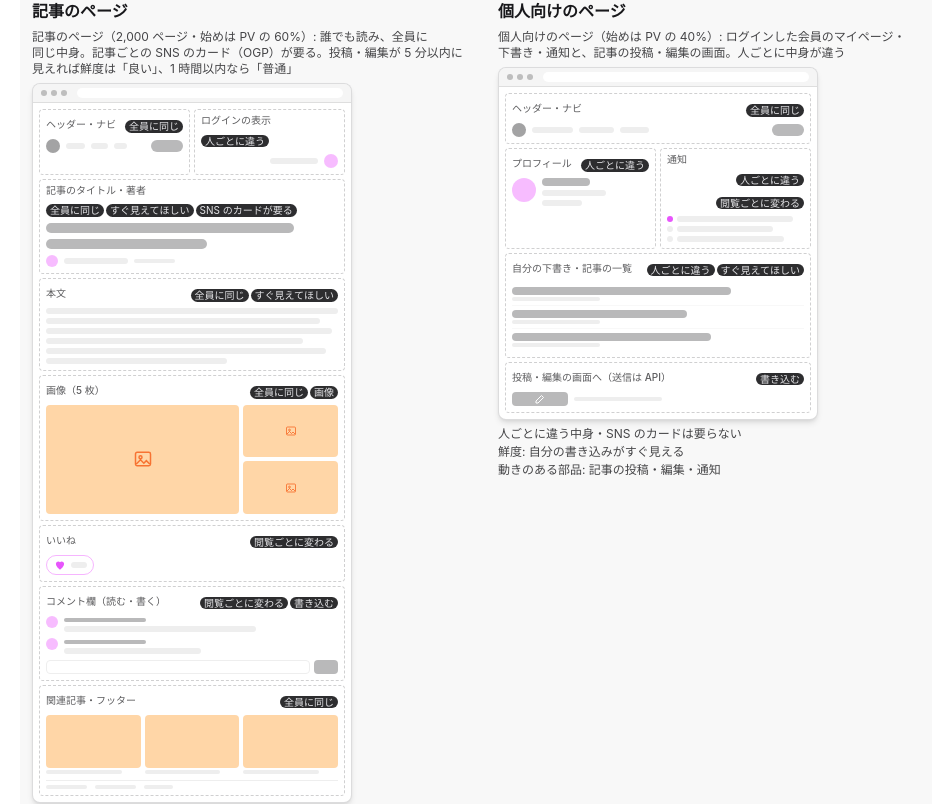
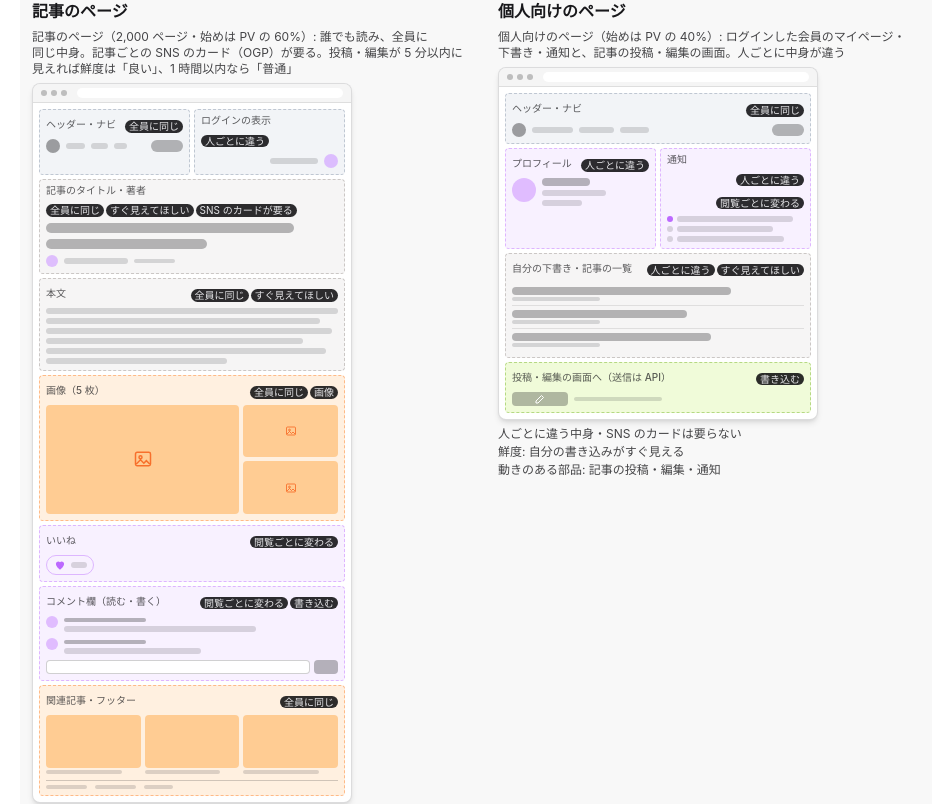
Before and after one commit to Daiius/infra-supra, a React (Vite) app in the folder packages/web/: page / in a window 1280 px wide. Shown: the part 380-1184 px from the top of the page, without its empty margins (148-1080 px from the left). Built offline with nearby package versions, Linux system fonts and the light colour scheme.

Commit message:
シナリオの見取り図の区画に、種類の系統ごとの淡い地を付ける
描き方の色と取り違えないよう、テーマの色を避けて破線の枠と淡い地にし、人の部品は紫に替える。

```diff
--- a/packages/web/src/page-wireframes.tsx
+++ b/packages/web/src/page-wireframes.tsx
@@ -11,7 +11,7 @@ import {
   type scenarioWireframes,
 } from 'game';
 import type { CSSProperties } from 'react';
-import { RegionSkeleton } from './region-skeleton.tsx';
+import { KIND_TONE, RegionSkeleton } from './region-skeleton.tsx';
 
 export type ResolvedPage = ReturnType<typeof pageWireframes>[number];
 
@@ -140,8 +140,8 @@ function NeedTag({ need }: { need: RegionNeed }) {
 
 /**
  * シナリオの説明のページの見取り図（D-113）。フレームワークに依らず、区画が何で、何が要るかを札で出す（作られ方は出さない）。
- * 選択のカードの見取り図（区画の枠と塗りが作られ方の色）と見分けるため、区画の枠は破線の灰色・白地のままにし、色は区画の中の
- * スケルトン（種類 RegionKind ごと。本物のページに近い見た目。飾りなので aria-hidden）の画像・人の部分にだけ付ける（D-113 の追記）。
+ * 選択のカードの見取り図（はっきりした地と実線の枠が作られ方の色）と見分けるため、区画は破線の枠と、種類（RegionKind）の系統ごとの
+ * より淡い地（KIND_TONE。テーマの色でない Tailwind の色）で描く。中は種類ごとのスケルトン（本物のページに近い見た目。飾りなので aria-hidden）（D-113 の追記）。
  * 区画の名前と要件の札は区画の上の行に並べる（札が中身に重ならないように）。
  * ページはブラウザの窓の形の小さい図（広い画面で 320px 幅）で、広い画面では横に並べる。呼ぶ側で灰色の帯に載せ、窓を白く浮かせる。
  */
@@ -196,7 +196,7 @@ export function ScenarioWireframes({
                       key={r.id}
                       data-region={r.id}
                       title={`${r.label}: ${r.needs.map((n) => REGION_NEEDS[n].short).join('・')}`}
-                      className={`${r.width === 'half' ? 'col-span-1' : 'col-span-2'} flex min-w-0 flex-col gap-1 rounded border border-dashed border-base-content/20 px-1.5 pt-1 pb-1.5`}
+                      className={`${r.width === 'half' ? 'col-span-1' : 'col-span-2'} flex min-w-0 flex-col gap-1 rounded border border-dashed px-1.5 pt-1 pb-1.5 ${KIND_TONE[r.kind ?? 'body']}`}
                     >
                       {/* 区画の名前と要件の札を上の行に並べる（狭い区画では札が次の行へ折り返す） */}
                       <span className="flex flex-wrap items-center justify-between gap-x-1 gap-y-0.5">
--- a/packages/web/src/region-skeleton.tsx
+++ b/packages/web/src/region-skeleton.tsx
@@ -1,10 +1,10 @@
 // シナリオの説明の見取り図の区画を、本物のページに近いスケルトンで描く（D-113 の追記）。
 // 区画の種類（RegionKind）はシナリオのデータ。静的な塊で描き、動きは付けない
 // （daisyUI の skeleton は光る動きがあるので使わない）。飾りなので呼ぶ側で aria-hidden にする。
-// 色: 文字の行・見出し・ボタンは中立の灰色（見出しとボタンは濃く）。画像は橙、人（アバター・いいね・未読の印）は赤紫の淡い塗り。
-// ページの描き方・作られ方の色（daisyUI の success・info・warning・secondary・accent・primary・error）と意味が重ならないよう、
-// テーマの色ではなく Tailwind の色（orange・fuchsia）を使い、区画の枠や地ではなく中の小さい部品にだけ塗る。
-// 不透明度つきの塗りなので、明るい地・暗い地のどちらでも読める。
+// 色: 文字の行・見出し・ボタンは中立の灰色（見出しとボタンは濃く）。画像は橙、人（アバター・いいね・未読の印）は紫の淡い塗り。
+// 区画の地は種類の系統ごとの淡い色（KIND_TONE）。ページの描き方・作られ方の色（daisyUI の success・info・warning・
+// secondary・accent・primary・error。はっきりした地と実線の枠）と取り違えないよう、テーマの色ではなく Tailwind の色を
+// より淡く・破線の枠で使い、info（水色）・secondary（桃色）に近い色相は避ける。不透明度つきなので暗い地でも読める。
 import type { RegionKind } from 'game';
 import type { ReactNode } from 'react';
 
@@ -12,7 +12,7 @@ import type { ReactNode } from 'react';
 function Bar({
   w,
   h = 'h-1.5',
-  tone = 'bg-base-300',
+  tone = 'bg-base-content/15',
 }: {
   w: number;
   h?: string;
@@ -28,7 +28,7 @@ function Bar({
 
 function Dot({
   size = 'h-3 w-3',
-  tone = 'bg-base-300',
+  tone = 'bg-base-content/15',
 }: {
   size?: string;
   tone?: string;
@@ -43,8 +43,8 @@ const ICON = 'shrink-0 text-base-content/35';
 const MEDIA = 'bg-orange-400/35';
 const MEDIA_ICON = 'shrink-0 text-orange-600/70';
 /** 人（アバター・いいね・未読の印）の塗りと絵柄。 */
-const PERSON = 'bg-fuchsia-400/45';
-const PERSON_ICON = 'shrink-0 text-fuchsia-500/80';
+const PERSON = 'bg-purple-400/45';
+const PERSON_ICON = 'shrink-0 text-purple-500/80';
 /** 見出しの棒。 */
 const HEADING = 'bg-base-content/30';
 
@@ -109,7 +109,7 @@ function SearchIcon() {
 function Input({ className = 'h-3.5' }: { className?: string }) {
   return (
     <span
-      className={`block min-w-0 flex-1 rounded border border-base-300 bg-base-100 ${className}`}
+      className={`block min-w-0 flex-1 rounded border border-base-content/20 bg-base-100 ${className}`}
     />
   );
 }
@@ -194,9 +194,9 @@ const SKELETON: Record<RegionKind, () => ReactNode> = {
   ),
   likes: () => (
     <Row>
-      <span className="flex items-center gap-1 rounded-full border border-fuchsia-400/50 px-1.5 py-0.5">
+      <span className="flex items-center gap-1 rounded-full border border-purple-400/50 px-1.5 py-0.5">
         <HeartIcon />
-        <span className="block h-1.5 w-4 rounded-full bg-base-300" />
+        <span className="block h-1.5 w-4 rounded-full bg-base-content/15" />
       </span>
     </Row>
   ),
@@ -227,7 +227,7 @@ const SKELETON: Record<RegionKind, () => ReactNode> = {
           </span>
         ))}
       </span>
-      <span className="flex gap-2 border-t border-base-300 pt-1">
+      <span className="flex gap-2 border-t border-base-content/20 pt-1">
         <Bar w={14} h="h-1" />
         <Bar w={14} h="h-1" />
         <Bar w={10} h="h-1" />
@@ -235,7 +235,7 @@ const SKELETON: Record<RegionKind, () => ReactNode> = {
     </Stack>
   ),
   footer: () => (
-    <span className="flex gap-2 border-t border-base-300 pt-1">
+    <span className="flex gap-2 border-t border-base-content/20 pt-1">
       <Bar w={14} h="h-1" />
       <Bar w={14} h="h-1" />
       <Bar w={10} h="h-1" />
@@ -246,8 +246,8 @@ const SKELETON: Record<RegionKind, () => ReactNode> = {
       <Dot size="h-6 w-6" tone={PERSON} />
       <Stack>
         <span className={`block h-2 w-12 rounded-full ${HEADING}`} />
-        <span className="block h-1.5 w-16 rounded-full bg-base-300" />
-        <span className="block h-1.5 w-10 rounded-full bg-base-300" />
+        <span className="block h-1.5 w-16 rounded-full bg-base-content/15" />
+        <span className="block h-1.5 w-10 rounded-full bg-base-content/15" />
       </Stack>
     </span>
   ),
@@ -257,7 +257,7 @@ const SKELETON: Record<RegionKind, () => ReactNode> = {
         <Row key={i} gap="gap-1">
           <Dot
             size="h-1.5 w-1.5"
-            tone={i === 0 ? 'bg-fuchsia-500/80' : 'bg-base-300'}
+            tone={i === 0 ? 'bg-purple-500/80' : 'bg-base-content/15'}
           />
           <Bar w={w} />
         </Row>
@@ -269,7 +269,7 @@ const SKELETON: Record<RegionKind, () => ReactNode> = {
       {[75, 60, 68].map((w, i) => (
         <span
           key={i}
-          className="flex flex-col gap-0.5 border-b border-base-200 py-1 last:border-b-0"
+          className="flex flex-col gap-0.5 border-b border-base-content/10 py-1 last:border-b-0"
         >
           <Bar w={w} h="h-2" tone={HEADING} />
           <Bar w={30} h="h-1" />
@@ -281,7 +281,7 @@ const SKELETON: Record<RegionKind, () => ReactNode> = {
     <Stack>
       {[0, 1].map((i) => (
         <Row key={i} gap="gap-1">
-          <span className="block h-1.5 w-8 shrink-0 rounded-full bg-base-300" />
+          <span className="block h-1.5 w-8 shrink-0 rounded-full bg-base-content/15" />
           <Input />
         </Row>
       ))}
@@ -300,18 +300,18 @@ const SKELETON: Record<RegionKind, () => ReactNode> = {
     </Row>
   ),
   table: () => (
-    <span className="flex flex-col overflow-hidden rounded border border-base-300">
+    <span className="flex flex-col overflow-hidden rounded border border-base-content/20">
       {[0, 1, 2, 3].map((row) => (
         <span
           key={row}
-          className={`grid grid-cols-4 gap-1.5 px-1 py-1 ${row === 0 ? 'bg-base-300' : 'border-t border-base-200'}`}
+          className={`grid grid-cols-4 gap-1.5 px-1 py-1 ${row === 0 ? 'bg-base-content/15' : 'border-t border-base-content/10'}`}
         >
           {[0, 1, 2, 3].map((c) => (
             <Bar
               key={c}
               w={[90, 70, 60, 40][(c + row) % 4]!}
               h="h-1"
-              tone={row === 0 ? HEADING : 'bg-base-300'}
+              tone={row === 0 ? HEADING : 'bg-base-content/15'}
             />
           ))}
         </span>
@@ -321,7 +321,7 @@ const SKELETON: Record<RegionKind, () => ReactNode> = {
   search: () => (
     <Stack>
       <Row gap="gap-1">
-        <span className="flex h-3.5 min-w-0 flex-1 items-center rounded border border-base-300 bg-base-100 px-1">
+        <span className="flex h-3.5 min-w-0 flex-1 items-center rounded border border-base-content/20 bg-base-100 px-1">
           <SearchIcon />
         </span>
         <Button w="w-6" />
@@ -330,7 +330,7 @@ const SKELETON: Record<RegionKind, () => ReactNode> = {
         {[0, 1].map((i) => (
           <span
             key={i}
-            className="h-2.5 w-7 rounded-full border border-base-300"
+            className="h-2.5 w-7 rounded-full border border-base-content/20"
           />
         ))}
       </Row>
@@ -341,14 +341,48 @@ const SKELETON: Record<RegionKind, () => ReactNode> = {
       {[60, 45, 55, 40].map((w, i) => (
         <span
           key={i}
-          className={`flex items-center gap-1 rounded px-0.5 py-0.5 ${i === 0 ? 'bg-base-200' : ''}`}
+          className={`flex items-center gap-1 rounded px-0.5 py-0.5 ${i === 0 ? 'bg-base-content/10' : ''}`}
         >
-          <span className="block h-2 w-2 shrink-0 rounded-sm bg-base-300" />
+          <span className="block h-2 w-2 shrink-0 rounded-sm bg-base-content/15" />
           <Bar w={w} />
         </span>
       ))}
     </Stack>
   ),
+};
+
+/** 区画の種類の系統ごとの淡い地と破線の枠の色（シナリオの見取り図の区画）。 */
+const TONE = {
+  /** ナビ・枠（ヘッダー・ログイン・メニュー・フッター） */
+  nav: 'bg-slate-400/12 border-slate-500/35',
+  /** 文字（タイトル・本文・一覧・表） */
+  text: 'bg-stone-400/10 border-stone-500/35',
+  /** 画像 */
+  media: 'bg-orange-400/12 border-orange-500/40',
+  /** 人ごと・反応（プロフィール・通知・いいね・コメント） */
+  people: 'bg-purple-400/10 border-purple-500/35',
+  /** 入力（フォーム・検索・投稿の入口） */
+  input: 'bg-lime-400/15 border-lime-600/40',
+} as const;
+
+export const KIND_TONE: Record<RegionKind, string> = {
+  header: TONE.nav,
+  login: TONE.nav,
+  menu: TONE.nav,
+  footer: TONE.nav,
+  title: TONE.text,
+  body: TONE.text,
+  list: TONE.text,
+  table: TONE.text,
+  image: TONE.media,
+  related: TONE.media,
+  profile: TONE.people,
+  notifications: TONE.people,
+  likes: TONE.people,
+  comments: TONE.people,
+  form: TONE.input,
+  search: TONE.input,
+  'post-button': TONE.input,
 };
 
 /** 区画 1 つのスケルトン（飾り。aria-hidden）。data-kind に種類を出す。 */
```
Also changed, not shown: 2 other files (tests, documents, lock files or other folders).
